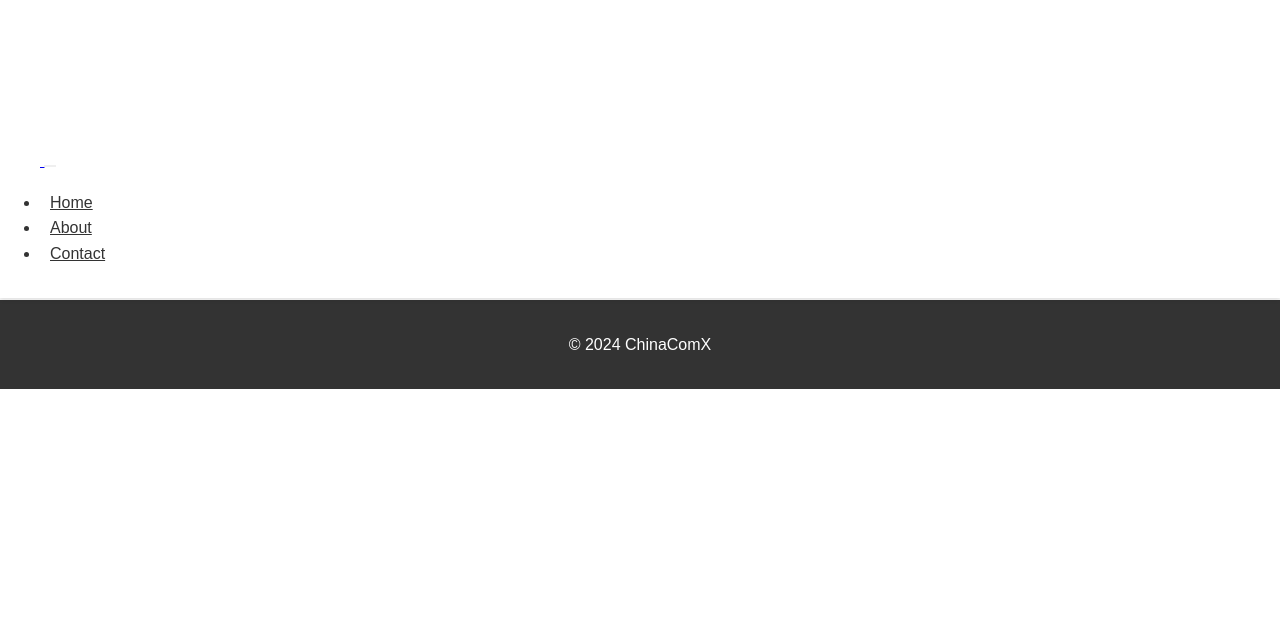
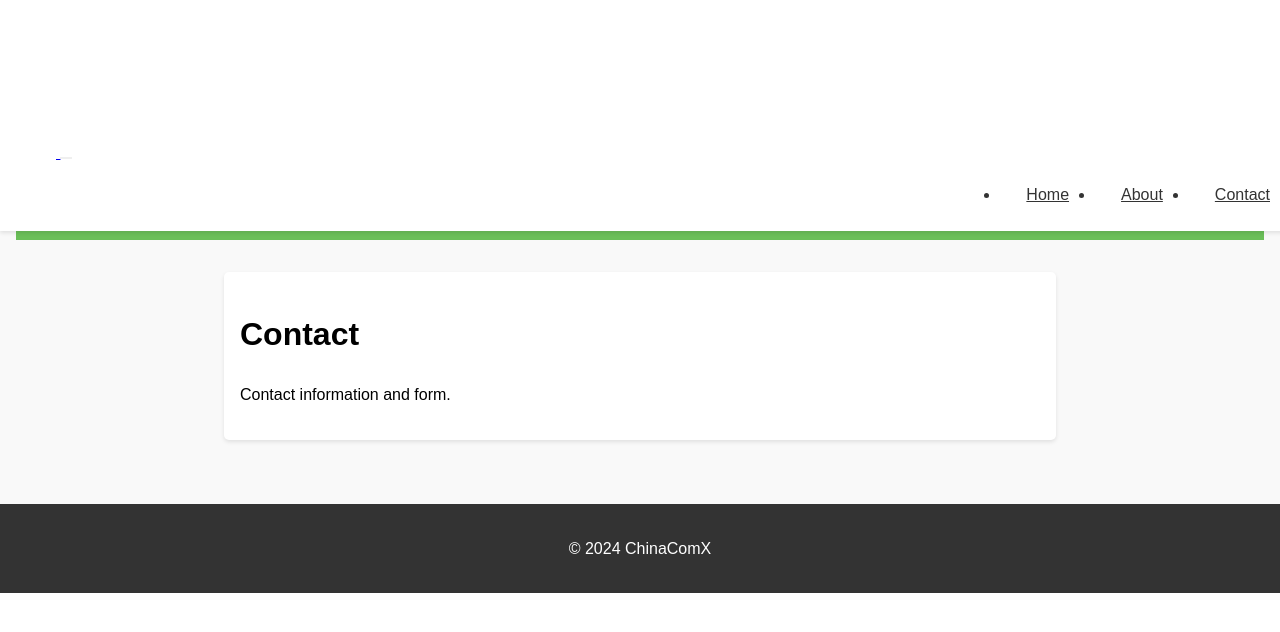
Before and after one commit to damianodamiani/chinacomx-pages-theme, a Jekyll site: the page built from contact.md, in a window 1280 px wide. Shown: the top 632 px of the page. Built offline with Jekyll 4.4.1, drawn with Linux system fonts in a browser that asks for light colours.

Commit message:
lets see

```diff
--- a/_includes/header.html
+++ b/_includes/header.html
@@ -10,11 +10,11 @@
         <span class="navbar-toggler-icon"></span>
     </button>
 
-    <div class="navmenu navbar-collapse collapse" id="mainNav">
-        <ul id="main-menu" class="navbar-nav ml-auto page-menu menu">
-            <li class="menu-item nav-item"><a href="{{ '/' | relative_url }}" class="nav-link">Home</a></li>
-            <li class="menu-item nav-item"><a href="{{ '/about/' | relative_url }}" class="nav-link">About</a></li>
-            <li class="menu-item nav-item"><a href="{{ '/contact/' | relative_url }}" class="nav-link">Contact</a></li>
+    <div class="collapse navbar-collapse" id="mainNav">
+        <ul class="navbar-nav ml-auto">
+            <li class="nav-item"><a href="{{ '/' | relative_url }}" class="nav-link">Home</a></li>
+            <li class="nav-item"><a href="{{ '/about/' | relative_url }}" class="nav-link">About</a></li>
+            <li class="nav-item"><a href="{{ '/contact/' | relative_url }}" class="nav-link">Contact</a></li>
         </ul>
     </div>
 </header>
--- a/_layouts/default.html
+++ b/_layouts/default.html
@@ -9,7 +9,12 @@
 <body>
     {% include header.html %}
     <main class="content-wrapper">
-        {{ content }}
+        <div class="page-header">
+            <h1>{{ page.title }}</h1>
+        </div>
+        <div class="page-content">
+            {{ content }}
+        </div>
     </main>
     {% include footer.html %}
     <script>
--- a/assets/css/style.css
+++ b/assets/css/style.css
@@ -8,7 +8,7 @@
 header {
     background: #fff;
     color: #333;
-    padding: 1em 0;
+    padding: 0.5em 1em;
     position: fixed;
     width: 100%;
     top: 0;
@@ -16,7 +16,7 @@
     box-shadow: 0 2px 4px rgba(0, 0, 0, 0.1);
     z-index: 1000;
     opacity: 0; /* Initially hidden */
-    transition: top 0.3s, opacity 0.3s; /* Smooth transition */
+    transition: opacity 0.3s; /* Smooth transition */
 }
 
 header.show {
@@ -32,9 +32,16 @@
     border: none;
 }
 
+header.navbar .navbar-nav {
+    display: flex;
+    justify-content: flex-end;
+    align-items: center;
+}
+
 header.navbar .navbar-nav .nav-link {
     color: #333;
     margin: 0 10px;
+    padding: 0.5em 1em;
 }
 
 header.navbar .navbar-nav .nav-link:hover {
@@ -48,7 +55,7 @@
 
 /* Page Content Styles */
 .content-wrapper {
-    margin-top: 100px; /* Adjust based on navbar height */
+    margin-top: 80px; /* Adjust based on navbar height */
     padding: 2em 1em;
     background-color: #f9f9f9;
 }
@@ -78,6 +85,7 @@
     margin-bottom: 1em;
     line-height: 1.6;
 }
+
 
 
 .splash {
```
